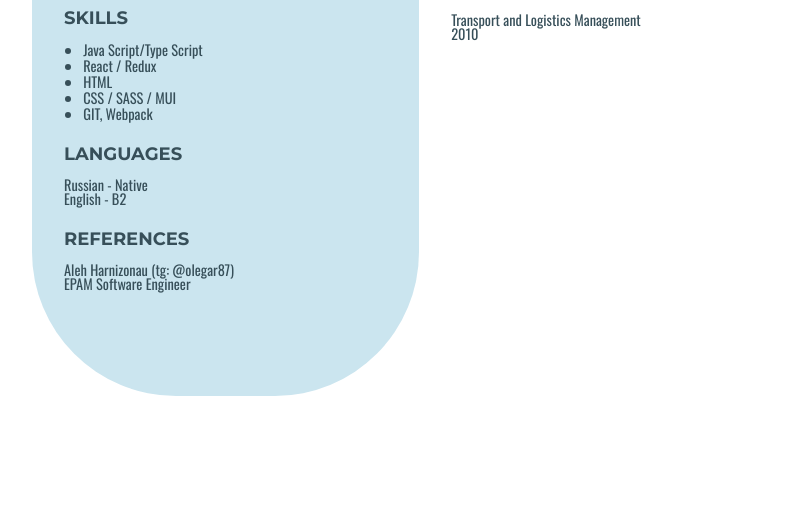
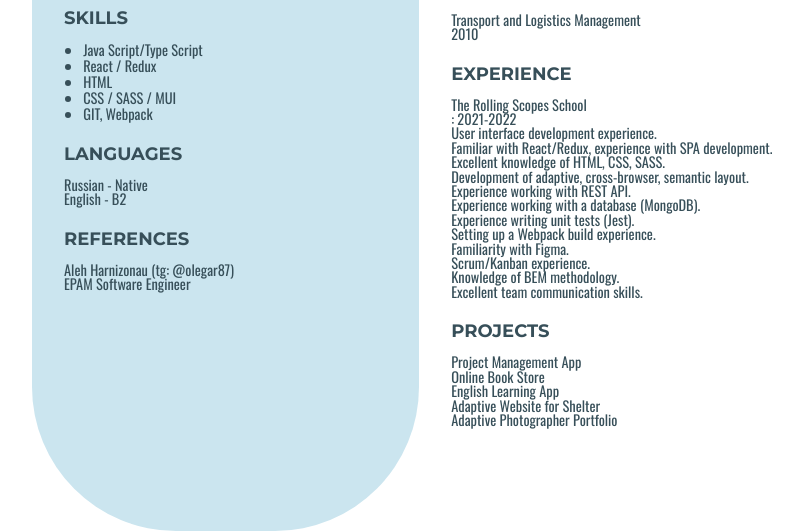
Before and after one commit to olgaSimankova/CV, a website built with webpack: page src/index.html in a window 1280 px wide. Shown: the part 480-1011 px from the top of the page, without its empty margins (124-936 px from the left). Before the commit the page ends 876 px from the top, so only its background shows below. Built offline with nearby package versions, Linux system fonts and the light colour scheme.

Commit message:
feat: add experience and projects layout

```diff
--- a/src/index.html
+++ b/src/index.html
@@ -60,6 +60,34 @@
                 <h4 class="section-subtitle" data-i18="university">State University of Management</h4>
                 <p data-i18="faculty">Transport and Logistics Management 2010</p>
             </div>
+            <div class="section experience">
+                <h3 class="section-title" data-i18="experience">EXPERIENCE</h3>
+                <h4 class="section-subtitle">The Rolling Scopes School</h4><span>: 2021-2022</span>
+                <ul class="experience_list">
+                    <li class="experience_list_item" data-i18="experience_ui">User interface development experience.</li>
+                    <li class="experience_list_item" data-i18="experience_react">Familiar with React/Redux, experience with SPA development.</li>
+                    <li class="experience_list_item" data-i18="experience_css">Excellent knowledge of HTML, CSS, SASS.</li>
+                    <li class="experience_list_item" data-i18="experience_layout">Development of adaptive, cross-browser, semantic layout.</li>
+                    <li class="experience_list_item" data-i18="experience_api">Experience working with REST API.</li>
+                    <li class="experience_list_item" data-i18="experience_db">Experience working with a database (MongoDB).</li>
+                    <li class="experience_list_item" data-i18="experience_test">Experience writing unit tests (Jest).</li>
+                    <li class="experience_list_item" data-i18="experience_webpack">Setting up a Webpack build experience.</li>
+                    <li class="experience_list_item" data-i18="experience_figma">Familiarity with Figma.</li>
+                    <li class="experience_list_item" data-i18="experience_scrum">Scrum/Kanban experience.</li>
+                    <li class="experience_list_item" data-i18="experience_bem">Knowledge of BEM methodology.</li>
+                    <li class="experience_list_item" data-i18="experience_communication">Excellent team communication skills.</li>
+                </ul>
+            </div>
+            <div class="section projects">
+                <h3 class="section-title" data-i18="projects">PROJECTS</h3>
+                <ul class="project_list">
+                    <li class="project_list_item"><a href="https://kanban.nester-dev.ru/">Project Management App</a></li>
+                    <li class="project_list_item"><a href="https://rolling-scopes-school.github.io/olgasimankova-JSFE2022Q1/Online_Store/">Online Book Store</a></li>
+                    <li class="project_list_item"><a href="https://rslang.nester-dev.ru/">English Learning App</a></li>
+                    <li class="project_list_item"><a href="https://olgasimankova.github.io/shelter/shelter/pages/main/index.html">Adaptive Website for Shelter</a></li>
+                    <li class="project_list_item"><a href="https://rolling-scopes-school.github.io/olgasimankova-JSFEPRESCHOOL/portfolio/">Adaptive Photographer Portfolio</a></li>
+                </ul>
+            </div>
         </section>
         </div>
     </main>
```
Also changed, not shown: src/translate/translate.js (+28 -0 lines).
